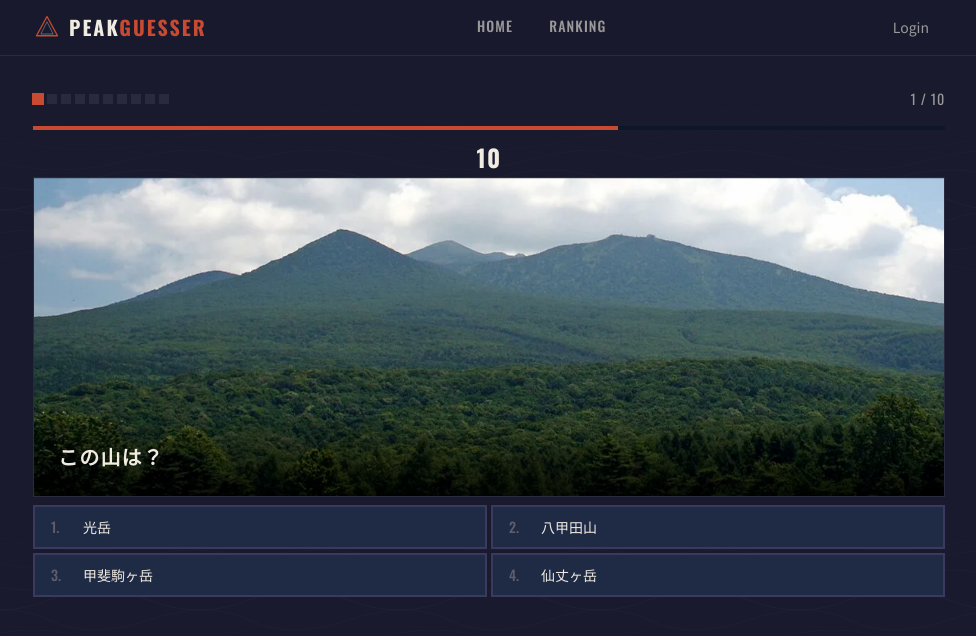
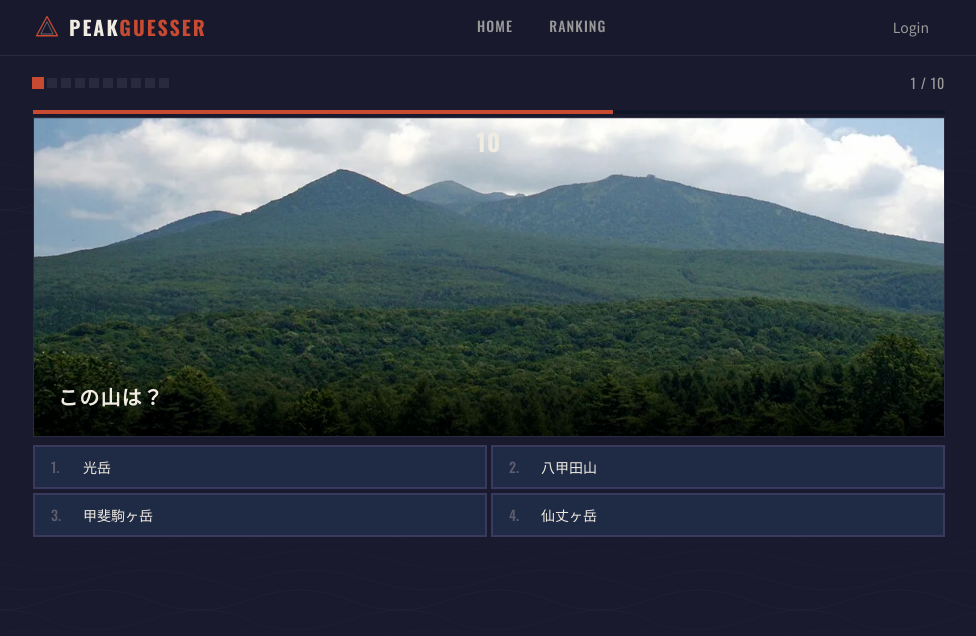
Before and after one commit to HarutoJAZZ45/peakguesser, a React (Vite) app: page /play in a window 1280 px wide. Shown: the top 636 px of the page, without its empty margins (151-1127 px from the left). Built offline with nearby package versions, Linux system fonts and the light colour scheme; no server answers.

Commit message:
Make play header sticky and fix timer bar animation

```diff
--- a/src/components/Timer.css
+++ b/src/components/Timer.css
@@ -9,7 +9,6 @@
 .timer-bar {
   height: 100%;
   background: var(--c-accent);
-  transition: width 100ms linear;
 }
 
 .timer-bar.warning {
--- a/src/pages/Play.css
+++ b/src/pages/Play.css
@@ -1,9 +1,17 @@
 .play-page {
   flex: 1;
-  padding-top: calc(var(--header-height) + var(--sp-xl));
   padding-bottom: var(--sp-md);
   display: flex;
   flex-direction: column;
+}
+
+.play-header-sticky {
+  position: sticky;
+  top: var(--header-height);
+  background: var(--c-bg);
+  z-index: 10;
+  padding: var(--sp-md) 0 var(--sp-sm);
+  margin-bottom: var(--sp-xs);
 }
 
 /* Progress indicator */
--- a/src/pages/Play.tsx
+++ b/src/pages/Play.tsx
@@ -92,6 +92,7 @@ export default function Play() {
   return (
     <div className="play-page">
       <div className="container">
+        <div className="play-header-sticky">
           {/* Progress dots */}
           <div className="play-progress">
             {questions.map((_, i) => {
@@ -113,6 +114,7 @@ export default function Play() {
             onTimeUp={handleTimeUp}
             resetKey={timerKey}
           />
+        </div>
 
         {/* Image */}
         <div className="play-image-wrapper">
```
Lines whose indentation alone changed are shown as unchanged.
